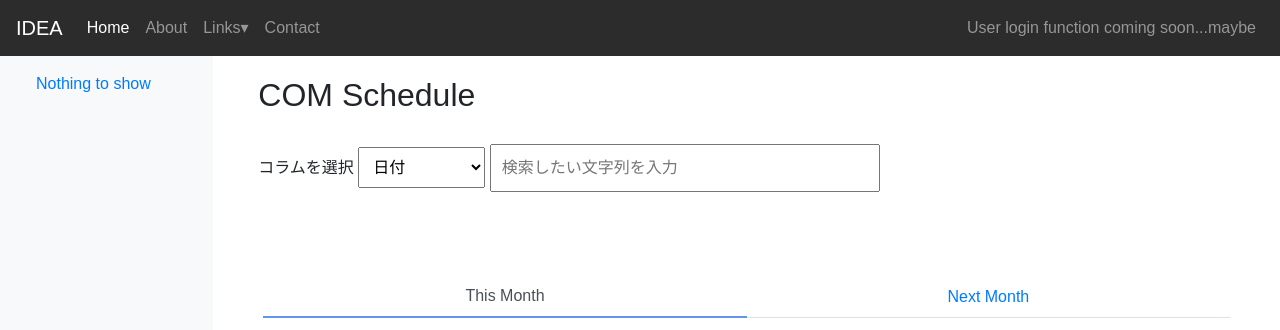
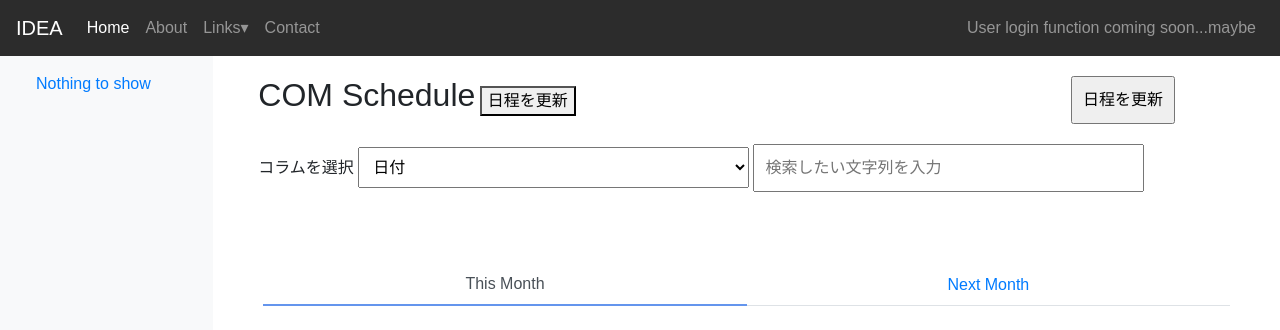
Before and after one commit to in0928/com-schedule, a Flask app: page / in a window 1280 px wide. Shown: the top 330 px of the page. Run offline with Flask 2, Linux system fonts and the light colour scheme; data that the repository does not hold is empty; some libraries are stand-ins or nearby versions.

Commit message:
minor fixes

```diff
--- a/app.py
+++ b/app.py
@@ -1,4 +1,5 @@
 import json
+import scraper
 from datetime import datetime
 import calendar
 from dateutil.relativedelta import relativedelta
@@ -60,6 +61,12 @@ def home():
     return render_template("schedule.html", this_schdl=this_schdl, next_schdl=next_schdl, t=t)
 
 
+@app.route("/")
+def refresh():
+    scraper.fetch_schedule()
+    print("Called")
+    return home
+
 @app.route("/about")
 def about():
     t = "About"
--- a/static/css/tableTemplate.css
+++ b/static/css/tableTemplate.css
@@ -62,9 +62,9 @@ th.freeze-col {
     min-width: 40%;
 }
 
-div.header p.search{
-    display: inline-block;
-    margin-top:0;
+div.header div.search-bar{
+    display: block;
+    margin:0;
 }
 
 div.header #search-by-col-name{
@@ -74,6 +74,13 @@ div.header #search-by-col-name{
 
 div.pt-5 {
     padding-top: 1rem !important;
+}
+
+div.header input[type="button"] {
+    padding: 10px;
+    margin-left: 30px;
+    margin-right: 60px;
+    float: right;
 }
 
 @media screen and (max-width: 590px){
@@ -86,7 +93,7 @@ div.pt-5 {
         margin-left:10px;
         min-width:40%;
     }
-    div.header p.search {
+    div.header div.search-bar {
         width:100%;
     }
 }
--- a/templates/tableTemplate.html
+++ b/templates/tableTemplate.html
@@ -12,10 +12,13 @@
     <br>
             <!--            search function-->
     <div class="header">
-        <h2>{{ t }}</h2>
-        <p class="search">コラムを選択
-            <select id="search-by-col-name"></select></p>
-        <input class="search" id="table-search" placeholder="検索したい文字列を入力">
+        <h2 style="display:inline-block">{{ t }}</h2>
+        <a href="{{ url_for('refresh') }}"><input type="button" value="日程を更新"></a>
+        <button type="button" onclick="{{ url_for('refresh') }} " class="refresh">日程を更新</button>
+        <div class="search-bar">コラムを選択
+            <select id="search-by-col-name"></select>
+        <input class="search" id="table-search" placeholder="検索したい文字列を入力"></div>
+
     </div>
             {% block table %}
             {% endblock %}
```
